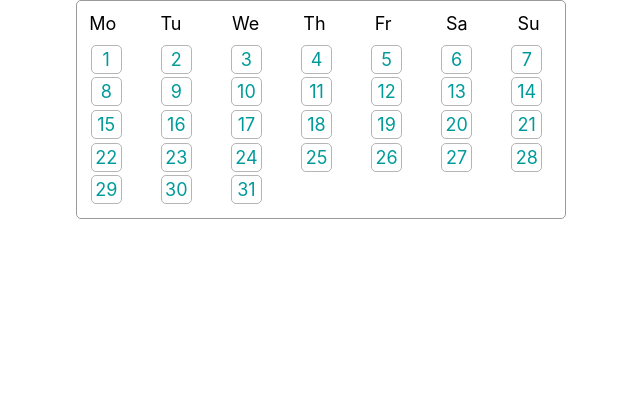
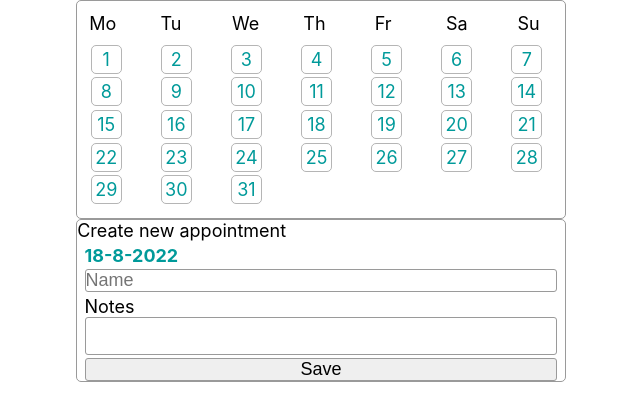
Before and after one commit to rniochy/onesight-calendar-app-chalenge, a Next.js app: page /calendar in a window 1280 px wide. Shown: the top 420 px of the page, without its empty margins (319-959 px from the left). Built offline with nearby package versions, Linux system fonts and the light colour scheme.

Commit message:
create page to save appointments

```diff
--- /dev/null
+++ b/components/createappointment/index.js
@@ -0,0 +1,20 @@
+import React from 'react';
+import styles from "../../styles/appointment.module.scss";
+
+const Appointment = ({dateOfEvent}) => {
+    return (
+        <div className={styles.appointment_container}>
+             <form>
+                <legend>Create new appointment</legend>
+                <h3>{"18-8-2022"}</h3>
+                <input type="text" placeholder='Name'/>
+                <div className={styles.note_area}>
+                    <label for="area" >Notes</label>
+                    <textarea id='area'></textarea>
+                </div>
+                <input type="submit" value="Save"/>
+             </form>
+        </div>
+    );
+}
+export default Appointment;
--- a/pages/calendar/index.js
+++ b/pages/calendar/index.js
@@ -1,6 +1,7 @@
 import React, { useEffect, useState } from "react";
 import CalendarData from "./calendarData";
 import styles from '../../styles/calendar.module.scss'
+import Appointment from "../../components/createappointment";
 
 const  Calendar =  () => {
 return (
@@ -8,6 +9,7 @@ return (
            <div className={styles.container}>
                 <div className="calendarContainer">
                         <CalendarData/>
+                        <Appointment/>
                 </div>
             </div>
     </>
--- /dev/null
+++ b/styles/appointment.module.scss
@@ -0,0 +1,39 @@
+$display: flex;
+$flexDirection: column;
+
+.appointment_container {
+    display: $display;
+    flex-direction: $flexDirection;
+    form {
+        border: 1px solid  #9a9a9a;
+        border-radius: 5px;
+        display: $display;
+        flex-direction: $flexDirection;
+        row-gap: 0.2rem;
+
+        input, textarea {
+             border: 1px solid  #9a9a9a;
+             border-radius: 3px;
+             align-self: center;
+        }
+        label, h3 {
+             margin-left: 0.4rem;
+        }
+        h3 {
+             color: rgb(00, 154, 154);
+
+        }
+        input {
+             width: 97%;
+        }
+        textarea {
+             resize: none;
+             width: 97%;
+        }
+    }
+    .note_area{
+        display: $display;
+        flex-direction: $flexDirection;
+    }
+
+}
```
Also changed, not shown: pages/appointment-details/[id].js (added, +10 -0 lines), pages/appointment-details/appointmentdetails.js (deleted), 1 other file (tests, documents, lock files or other folders).
